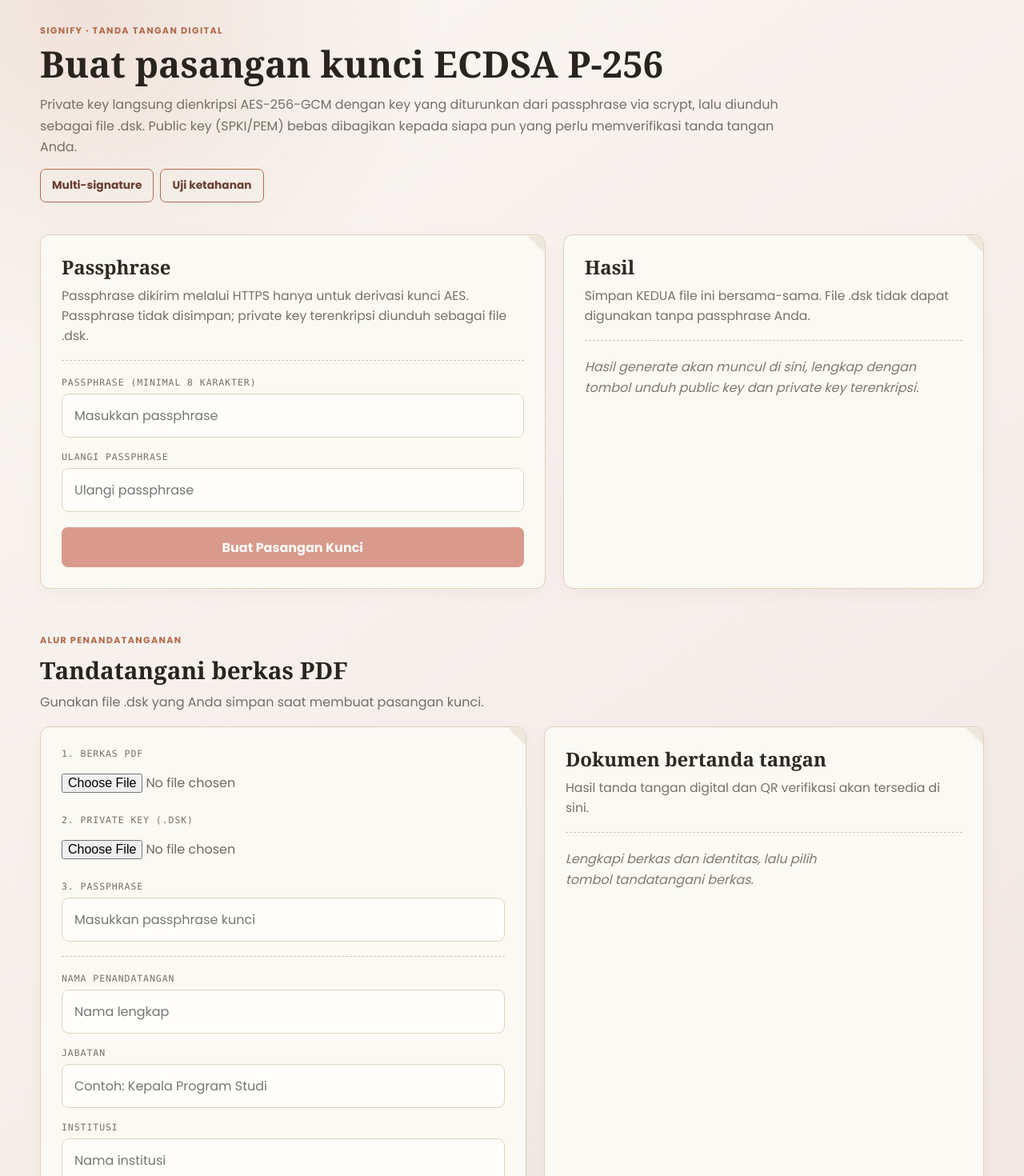
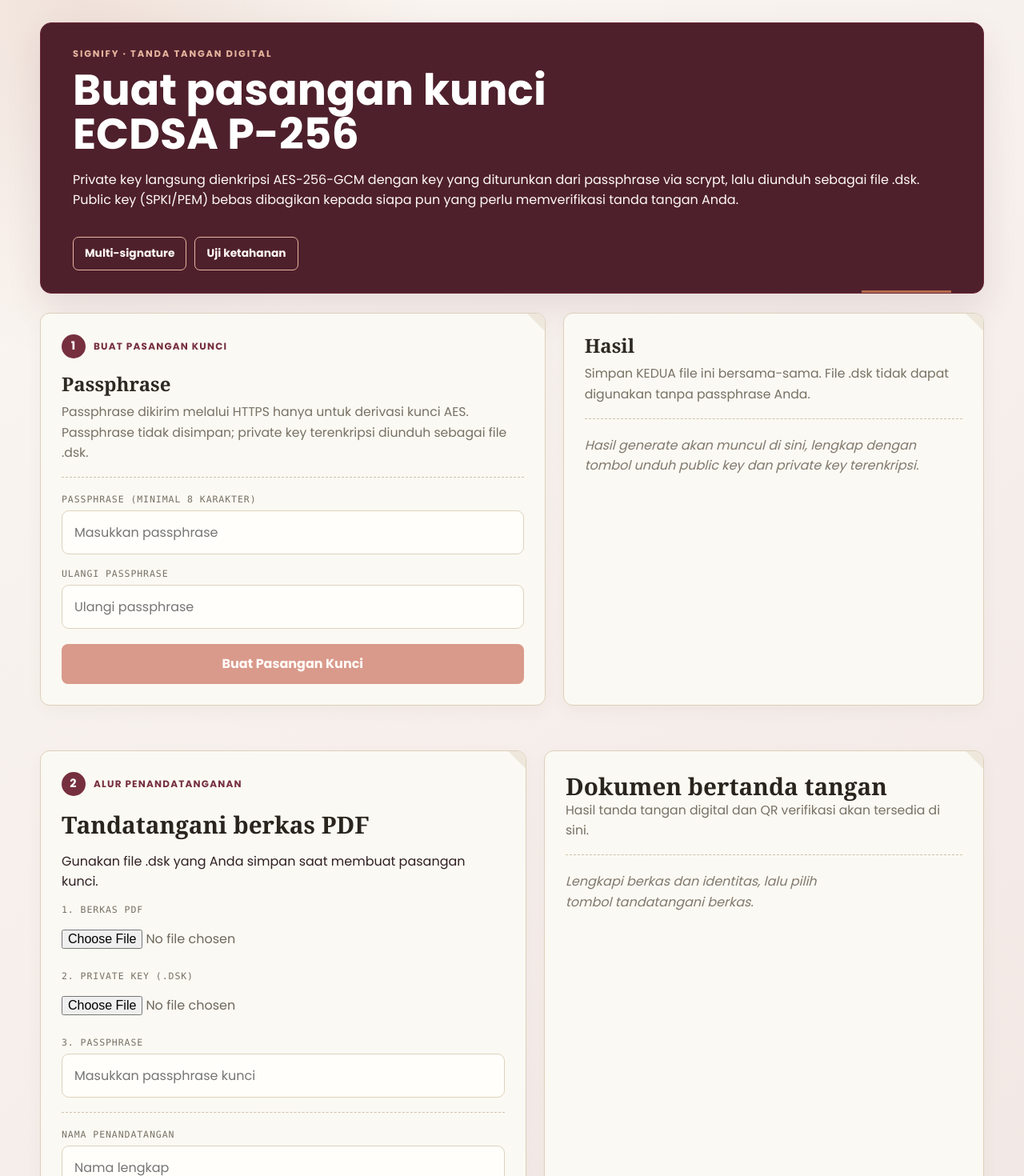
Before and after one commit to RistinAndini78/signify-project, a Next.js app: page / in a window 1280 px wide. Shown: the top 1470 px of the page at 80% size. Built offline with nearby package versions, Linux system fonts and the light colour scheme.

Commit message:
feat: ui app/page.tsx

```diff
--- a/src/app/page.tsx
+++ b/src/app/page.tsx
@@ -238,7 +238,7 @@ export default function Home() {
   return (
     <main className="app-shell">
       <div className="app-container">
-        <header className="key-hero">
+        <header className="hero">
           <p className="eyebrow">Signify · Tanda tangan digital</p>
           <h1>Buat pasangan kunci ECDSA P-256</h1>
           <p>Private key langsung dienkripsi AES-256-GCM dengan key yang diturunkan dari passphrase via scrypt, lalu diunduh sebagai file .dsk. Public key (SPKI/PEM) bebas dibagikan kepada siapa pun yang perlu memverifikasi tanda tangan Anda.</p>
@@ -247,6 +247,7 @@ export default function Home() {
 
         <div className="key-grid">
           <section className="paper-panel">
+            <p className="card-kicker"><span className="card-number">1</span> buat Pasangan Kunci </p>
             <h2>Passphrase</h2>
             <p className="card-intro">Passphrase dikirim melalui HTTPS hanya untuk derivasi kunci AES. Passphrase tidak disimpan; private key terenkripsi diunduh sebagai file .dsk.</p>
             <div className="dotted-rule" />
@@ -269,9 +270,12 @@ export default function Home() {
         </div>
 
         <section className="sign-workspace">
-          <div className="section-heading"><p className="eyebrow">Alur penandatanganan</p><h2>Tandatangani berkas PDF</h2><p>Gunakan file .dsk yang Anda simpan saat membuat pasangan kunci.</p></div>
+
+          <div className="section-heading">
           <div className="sign-grid">
             <section className="paper-panel sign-form-panel">
+            <p className="card-kicker"><span className="card-number">2</span> Alur Penandatanganan</p>
+            <h2>Tandatangani berkas PDF</h2><p>Gunakan file .dsk yang Anda simpan saat membuat pasangan kunci.</p>
               <div className="field"><label htmlFor="sign-file">1. BERKAS PDF</label><input id="sign-file" type="file" accept="application/pdf,.pdf" onChange={(e) => { setFile(e.target.files?.[0] ?? null); setSigned(null); }} /></div>
               {file && <p className="selected-file">Berkas dipilih: <b>{file.name}</b></p>}
               <div className="field"><label htmlFor="sign-dsk">2. PRIVATE KEY (.DSK)</label><input id="sign-dsk" type="file" accept=".dsk,application/json" onChange={(e) => { setDskFile(e.target.files?.[0] ?? null); setSigned(null); }} /></div>
@@ -283,6 +287,7 @@ export default function Home() {
               <button className="primary-wide" onClick={sign} disabled={signBusy}>{signBusy ? 'Menandatangani...' : 'Tandatangani Berkas'}</button>
               {signErr && <p className="error" role="alert">{signErr}</p>}
             </section>
+
             <section className="paper-panel sign-result-panel">
               <h2>Dokumen bertanda tangan</h2>
               <p className="card-intro">Hasil tanda tangan digital dan QR verifikasi akan tersedia di sini.</p>
@@ -294,6 +299,7 @@ export default function Home() {
                 <button className="download-button" onClick={() => save(signedName, bytesOf(signed.file))}>Unduh PDF bertanda tangan</button>
               </div> : <p className="empty-key-result">Lengkapi berkas dan identitas, lalu pilih tombol tandatangani berkas.</p>}
             </section>
+            </div>
           </div>
         </section>
 
```
